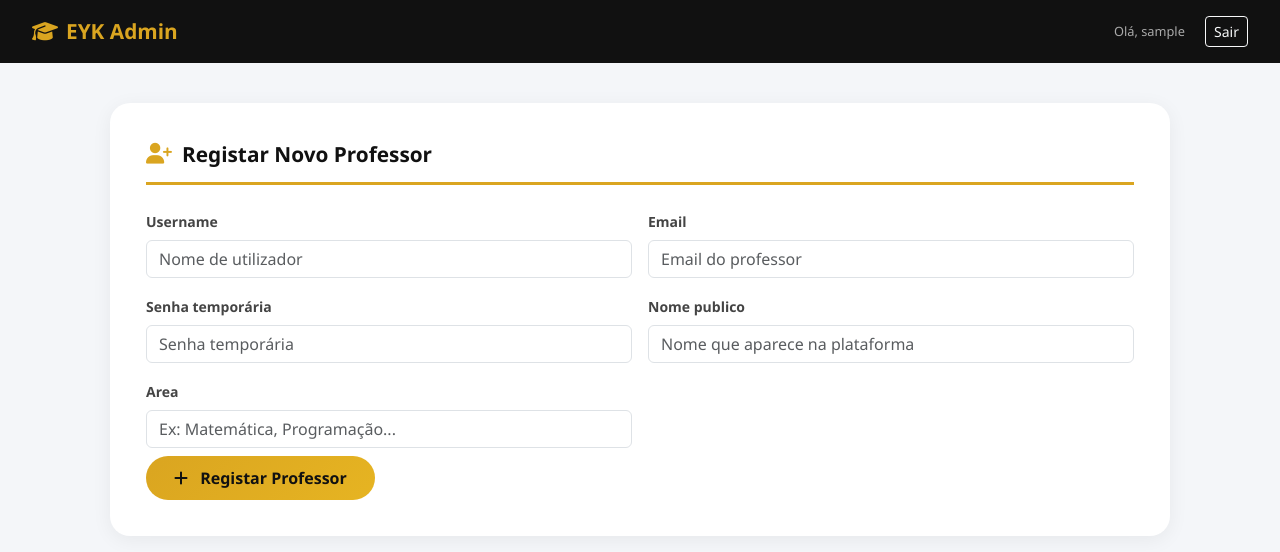
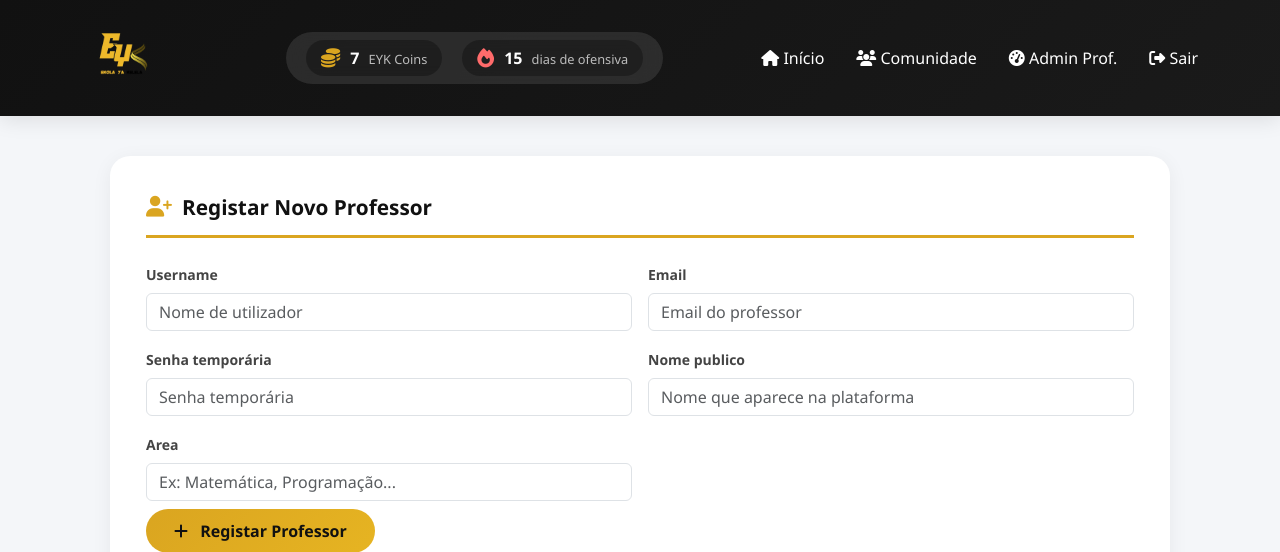
Before and after one commit to TransFortechAO/EYK, a Django app: page /accounts/dashboard/professores/ in a window 1280 px wide. Shown: the top 552 px of the page. Run offline with Django 5.2, Linux system fonts and the light colour scheme; the visitor is signed in with stand-in values (Sample User, id 1); data comes from the database, SQL or seed files in the repository; data that the repository does not hold is empty; parts of the project's set-up code (start-up, migrations or seed data) failed here and were passed over.

Commit message:
Atualizando topBar do adm

```diff
--- a/EYK/accounts/templates/accounts/dashboard_professores.html
+++ b/EYK/accounts/templates/accounts/dashboard_professores.html
@@ -1,9 +1,9 @@
-<!DOCTYPE html>
-<html lang="pt-BR">
+{% extends 'base.html' %}
+
+{% block title %}Dashboard — Professores | EYK{% endblock %}
+
+{% block content %}
 <head>
-    <meta charset="UTF-8">
-    <meta name="viewport" content="width=device-width, initial-scale=1.0">
-    <title>Dashboard — Professores | EYK</title>
     <link href="https://cdn.jsdelivr.net/npm/bootstrap@5.3.0/dist/css/bootstrap.min.css" rel="stylesheet">
     <link rel="stylesheet" href="https://cdnjs.cloudflare.com/ajax/libs/font-awesome/6.4.0/css/all.min.css">
     <style>
@@ -61,15 +61,9 @@
         }
     </style>
 </head>
-<body>
 
-<div class="topbar">
-    <span class="brand"><i class="fas fa-graduation-cap me-2"></i>EYK Admin</span>
-    <div>
-        <small>Olá, {{ request.user.username }}</small>
-        <a href="{% url 'accounts:logout' %}" class="btn btn-sm btn-outline-light ms-3">Sair</a>
-    </div>
-</div>
+
+
 
 <div class="main">
 
@@ -189,5 +183,6 @@
 </div>
 
 <script src="https://cdn.jsdelivr.net/npm/bootstrap@5.3.0/dist/js/bootstrap.bundle.min.js"></script>
-</body>
-</html>
+
+
+{% endblock %}
--- a/EYK/templates/base.html
+++ b/EYK/templates/base.html
@@ -388,7 +388,7 @@
                         {% if user.is_staff %}
                             <li class="nav-item">
                                 <a href="{% url 'accounts:dashboard-professores' %}" class="nav-link">
-                                    <i class="fas fa-tachometer-alt"></i> Dashboard
+                                    <i class="fas fa-tachometer-alt"></i> Admin Prof.
                                 </a>
                             </li>
                         {% endif %}
```
